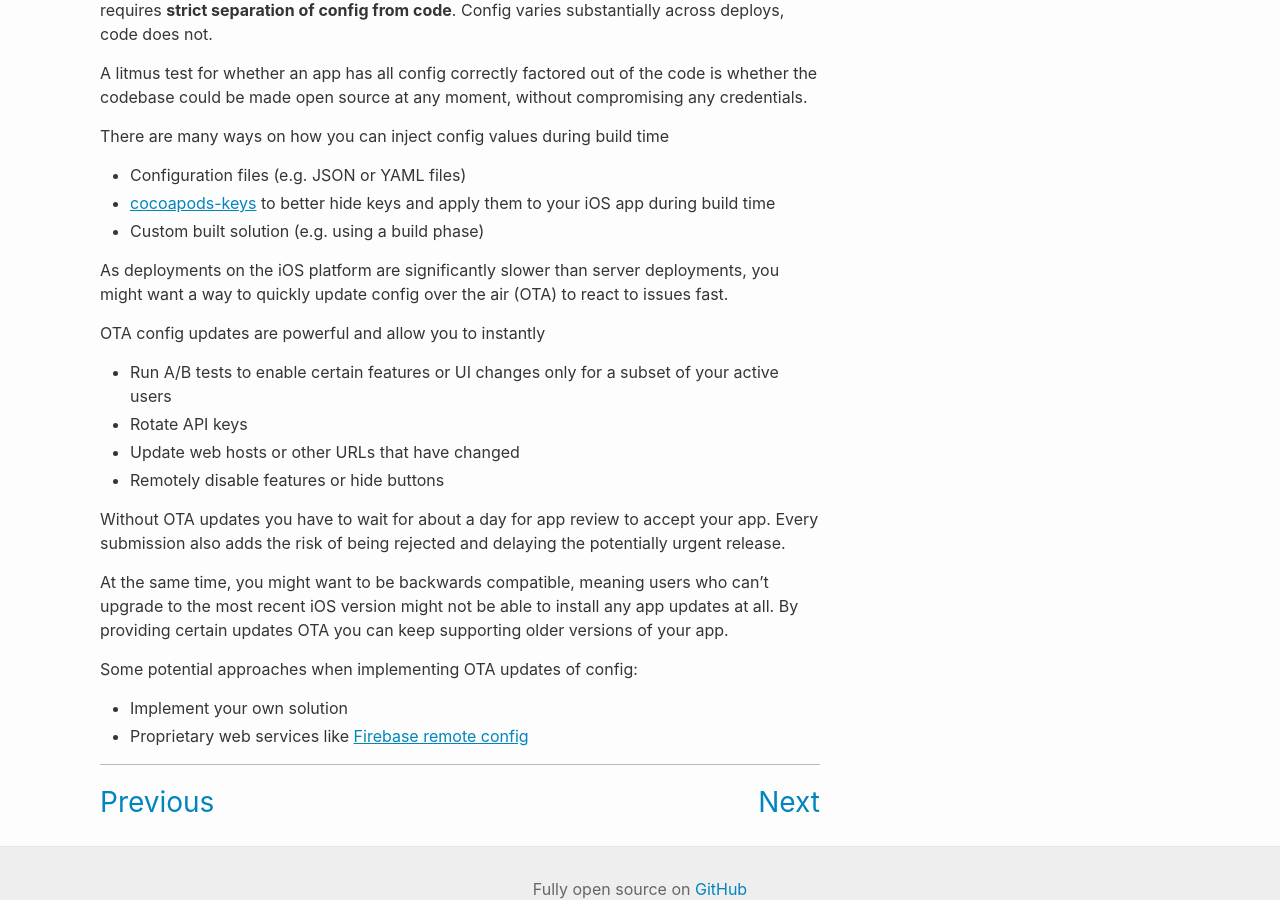
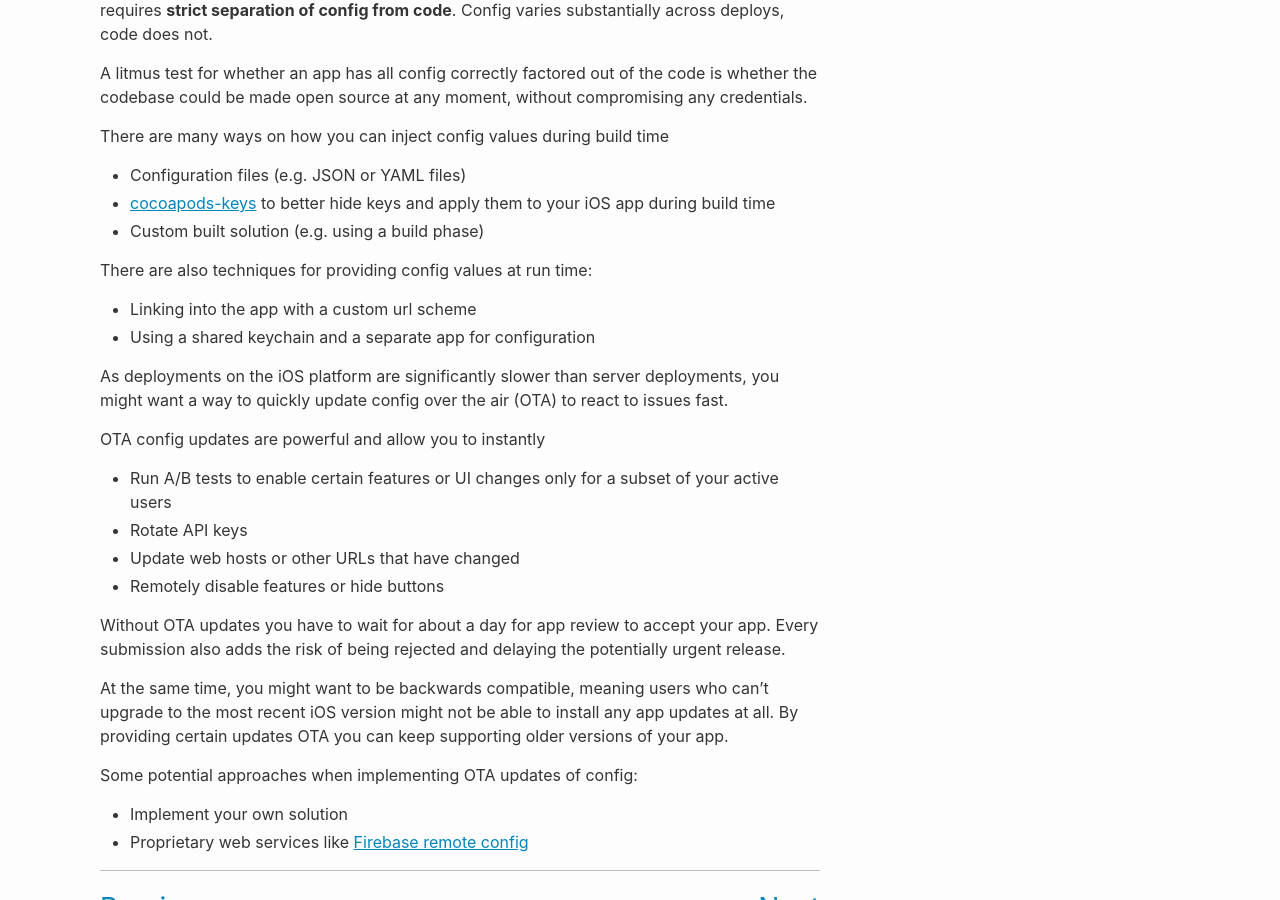
Before and after one commit to ios-factor/ios-factor.com, a Jekyll site: the page built from factors/config.md, in a window 1280 px wide and 900 px high, scrolled down 664 px. Built offline with Jekyll 4.4.1, drawn with Linux system fonts in a browser that asks for light colours.

Commit message:
Add ideas about run time config

```diff
--- a/factors/config.md
+++ b/factors/config.md
@@ -20,6 +20,11 @@ There are many ways on how you can inject config values during build time
 - [cocoapods-keys](https://github.com/orta/cocoapods-keys) to better hide keys and apply them to your iOS app during build time
 - Custom built solution (e.g. using a build phase)
 
+There are also techniques for providing config values at run time:
+
+- Linking into the app with a custom url scheme
+- Using a shared keychain and a separate app for configuration
+
 As deployments on the iOS platform are significantly slower than server deployments, you might want a way to quickly update config over the air (OTA) to react to issues fast.
 
 OTA config updates are powerful and allow you to instantly
```
